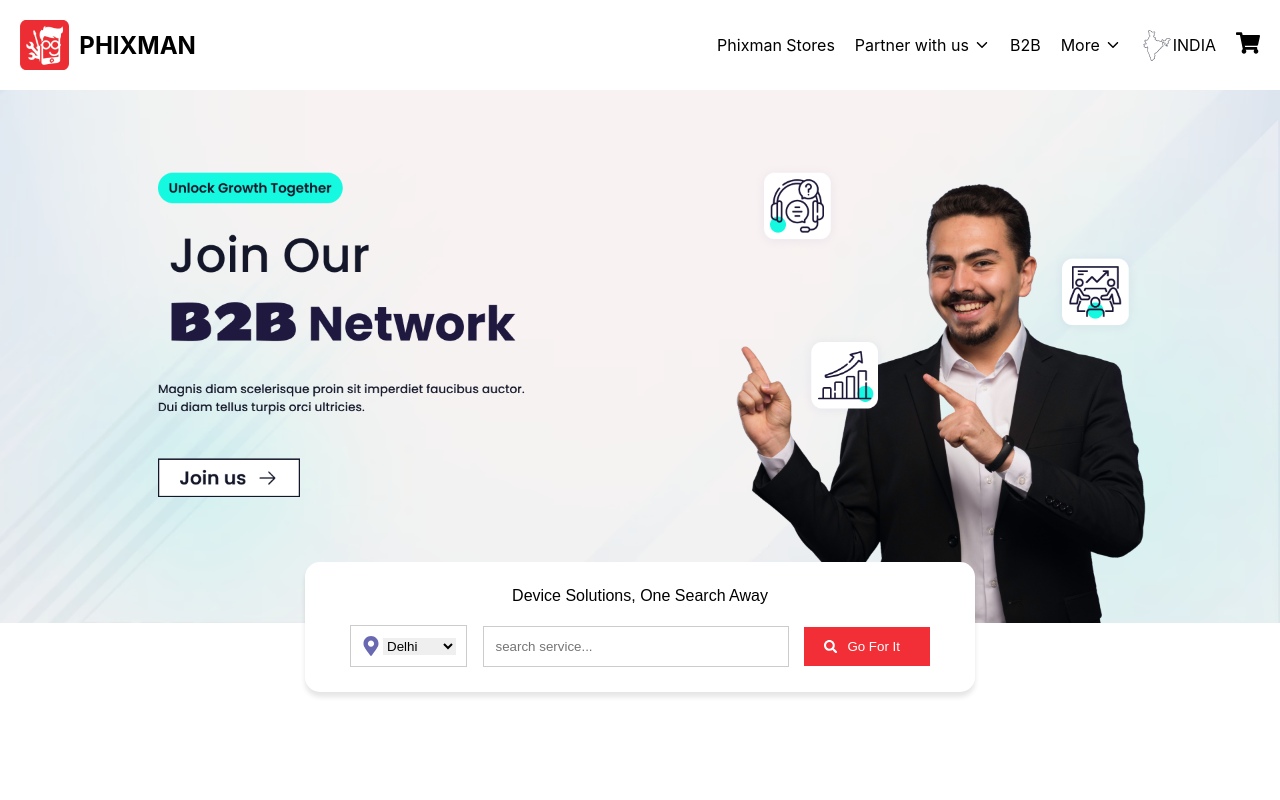
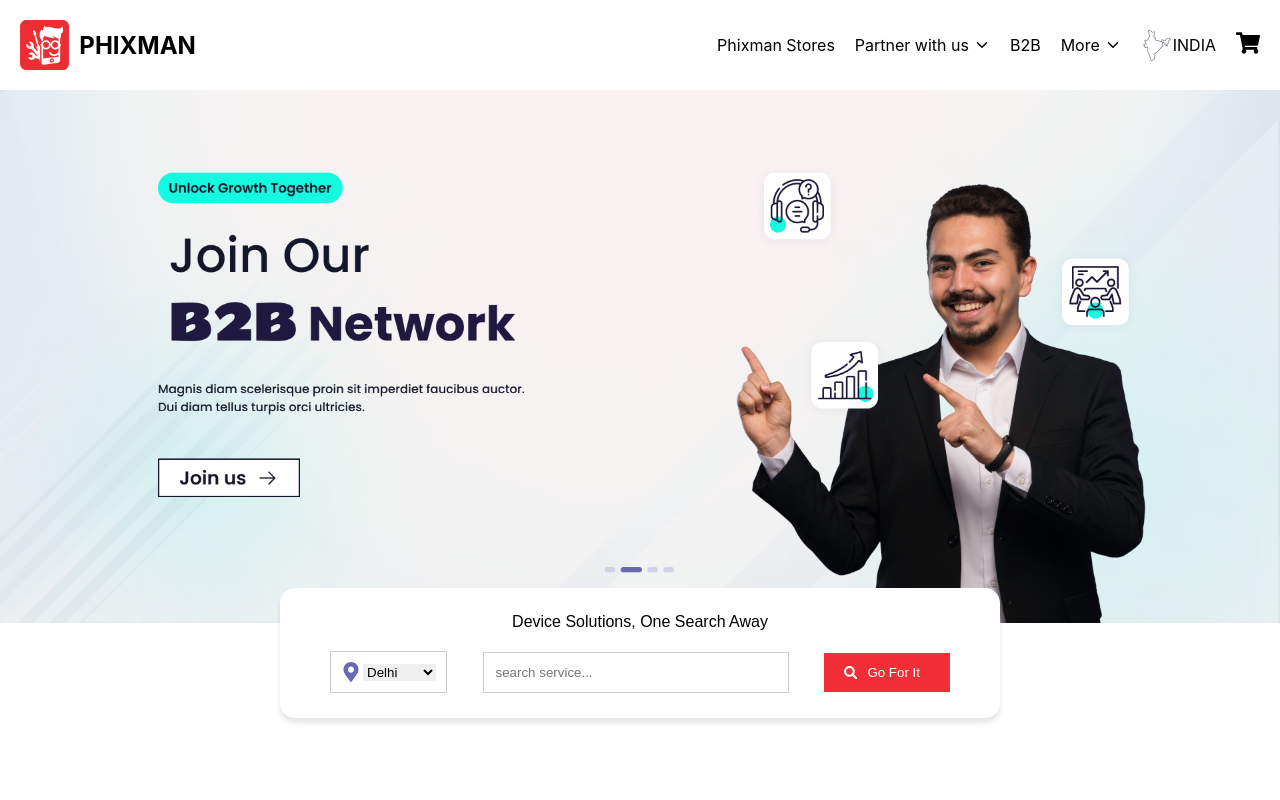
Before and after one commit to ANURAG-PATHAK/Phixman, a React (Create React App) app: page / in a window 1280 px wide. Shown: the top 800 px of the page. Built offline with nearby package versions, Linux system fonts and the light colour scheme; the HTML template or start-up script is replaced by a standard one.

Commit message:
Update width and transform properties in Hero.css

```diff
--- a/src/components/Hero/Hero.css
+++ b/src/components/Hero/Hero.css
@@ -20,15 +20,15 @@
 
 .search-bar-container {
     left: 50%;
-    width: 580px;
+    width: 620px;
     display: inline-flex;
     flex-direction: column;
     align-items: center;
     justify-content: center;
-    transform: translateY(-50%);
+    transform: translateY(-30%);
     background: #ffffff;
     border-radius: 15px;
-    padding: 25px 45px;
+    padding: 25px 50px;
     box-shadow: 0px 5px 5px rgba(0, 0, 0, 0.1);
 }
 
```
